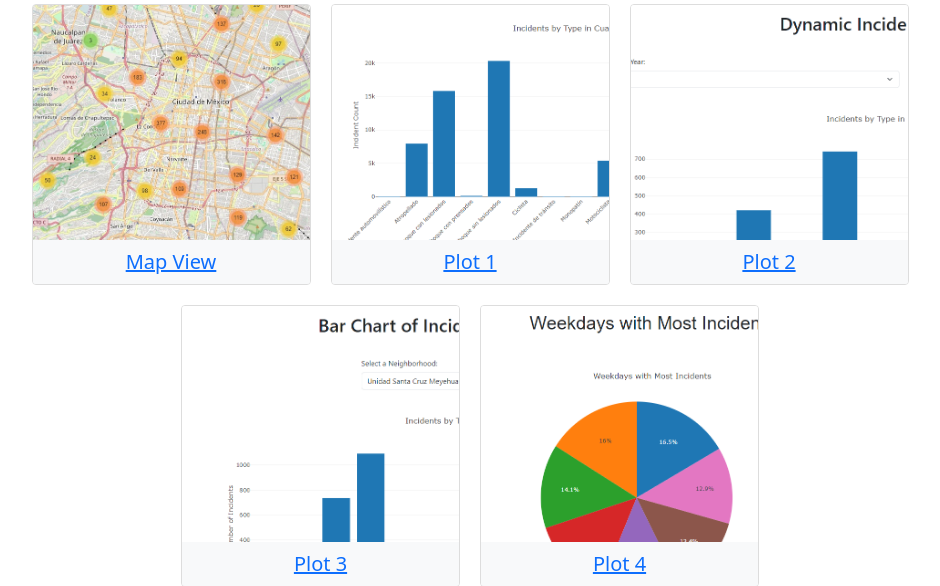
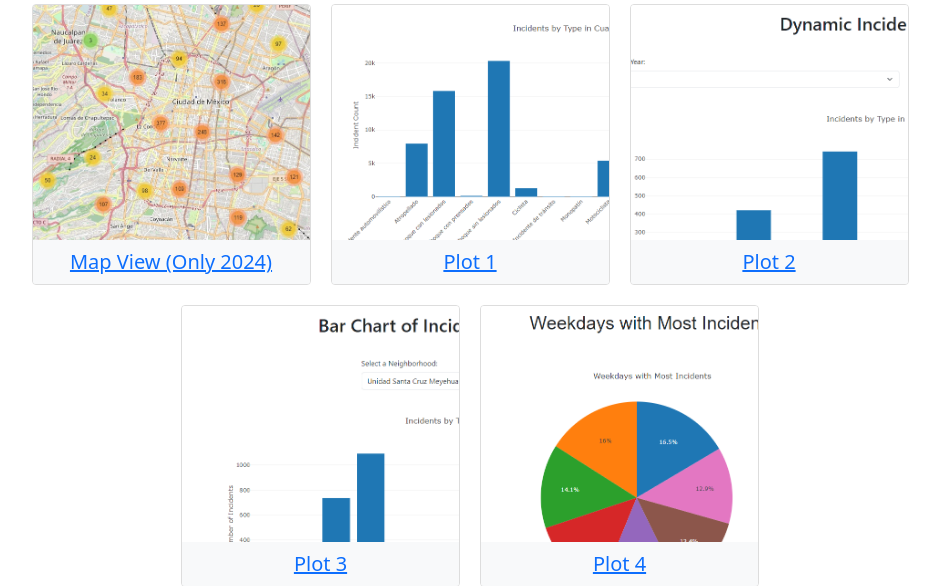
Before and after one commit to chibigonor/Project-3-incidentes-viales-cdmx-22a24, a Flask app: page / in a window 1280 px wide. Shown: the part 196-782 px from the top of the page, without its empty margins (170-1110 px from the left). Run offline with Flask 3, Linux system fonts and the light colour scheme.

Commit message:
Added some comments to the scripts

```diff
--- a/App/static/js/map.js
+++ b/App/static/js/map.js
@@ -44,12 +44,13 @@ function loadIncidents(data, incidentType) {
     console.log('Loading incidents for type:', incidentType);
     markersLayer.clearLayers();  // Clear existing markers
 
+    // this section selects the data that is equal to the incidenttype
     var filteredData = data.filter(function(incident) {
         return incident.descripcion === incidentType;
     });
 
     console.log('Filtered data:', filteredData);
-
+    // add the markers to the map as a layer to the map
     filteredData.forEach(function(incident) {
         var marker = L.marker([incident.latitud, incident.longitud])
             .bindPopup(`Type: ${incident.descripcion}<br>Alcaldia: ${incident.nombre}`);
--- a/App/static/js/plot1.js
+++ b/App/static/js/plot1.js
@@ -22,7 +22,7 @@ d3.json('/alcaldias').then(function(alcaldiaData) {
             // counts contains the number of counts and the types contains unique accident type
             const counts = types.map(type => {
                 const incident = filteredData.find(d => d.incident_type === type);
-                // uf there is no incident fount then the incident value is 0
+                // if there is no incident fount then the incident value is 0
                 return incident ? incident.incident_count : 0;
             });
             // makeing the trace and type of graph
--- a/App/templates/index.html
+++ b/App/templates/index.html
@@ -19,7 +19,7 @@
             <div class="gallery-item col-md-3">
                 <a href="/map">
                     <img src="../static/img/map_img.jpg" alt="Map">
-                    <h5>Map View</h5>
+                    <h5>Map View (Only 2024)</h5>
                 </a>
             </div>
             <div class="gallery-item col-md-3">
```
